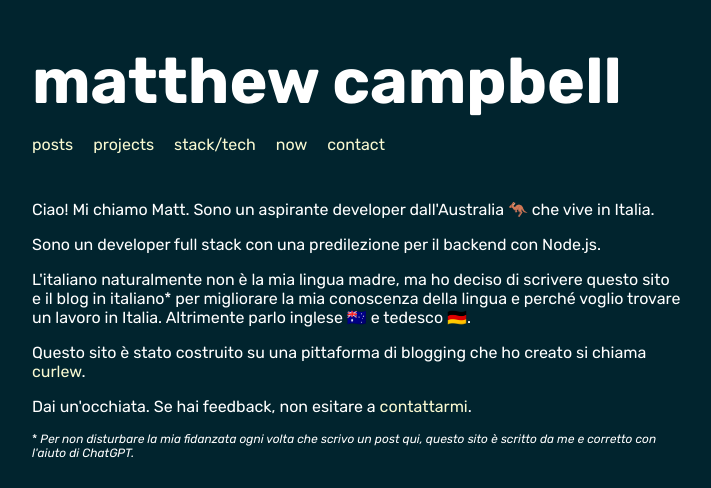
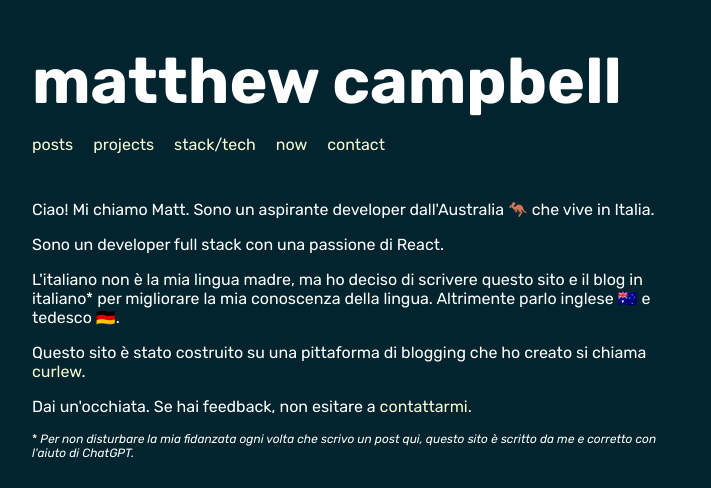
Before and after one commit to campbellm92/mattdev-portfolio-site, a website: page public/index.html in a window 1280 px wide. Shown: the top 488 px of the page, without its empty margins (283-994 px from the left). Drawn offline with Linux system fonts and the light colour scheme.

Commit message:
update index

```diff
--- a/public/index.html
+++ b/public/index.html
@@ -15,15 +15,11 @@
         Ciao! Mi chiamo Matt. Sono un aspirante developer dall'Australia 🦘 che
         vive in Italia.
       </p>
+      <p>Sono un developer full stack con una passione di React.</p>
       <p>
-        Sono un developer full stack con una predilezione per il backend con
-        Node.js.
-      </p>
-      <p>
-        L'italiano naturalmente non è la mia lingua madre, ma ho deciso di
-        scrivere questo sito e il blog in italiano* per migliorare la mia
-        conoscenza della lingua e perché voglio trovare un lavoro in Italia.
-        Altrimente parlo inglese 🇦🇺 e tedesco 🇩🇪.
+        L'italiano non è la mia lingua madre, ma ho deciso di scrivere questo
+        sito e il blog in italiano* per migliorare la mia conoscenza della
+        lingua. Altrimente parlo inglese 🇦🇺 e tedesco 🇩🇪.
       </p>
       <p>
         Questo sito è stato costruito su una pittaforma di blogging che ho
```
